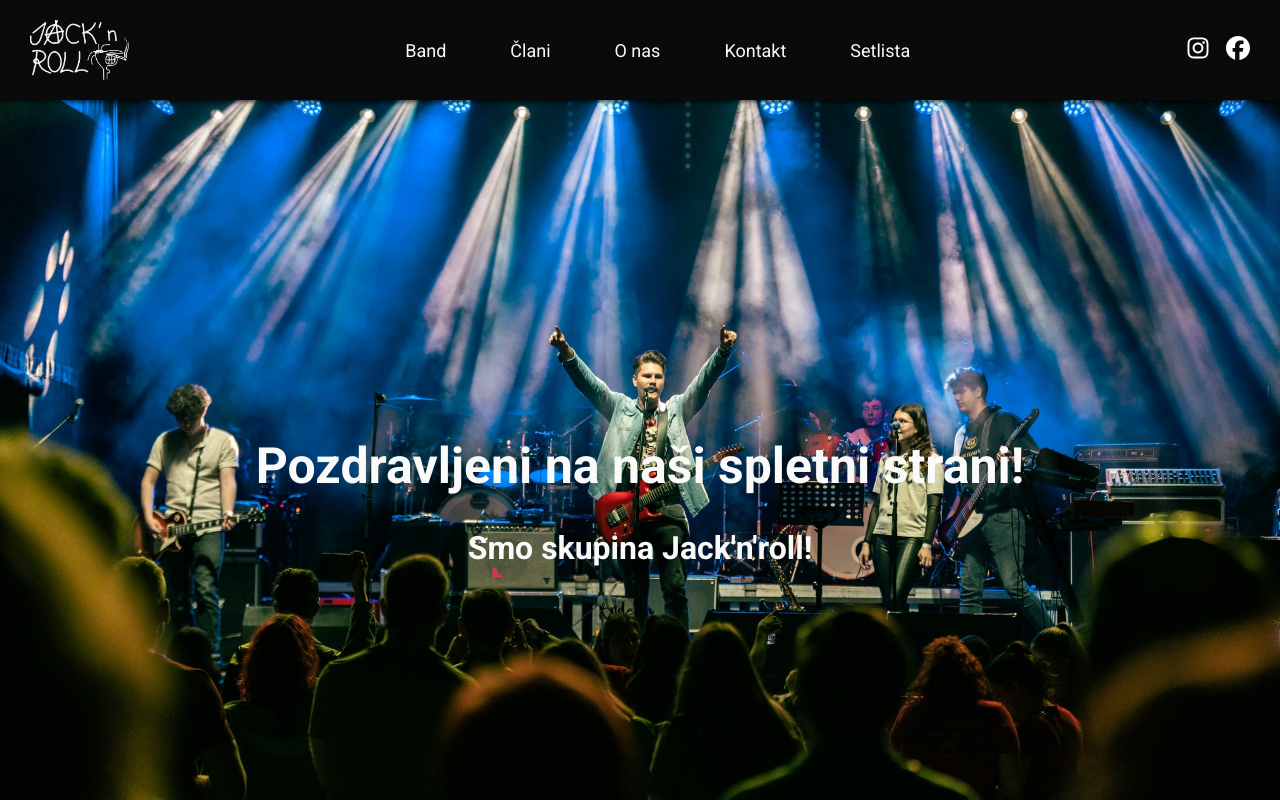
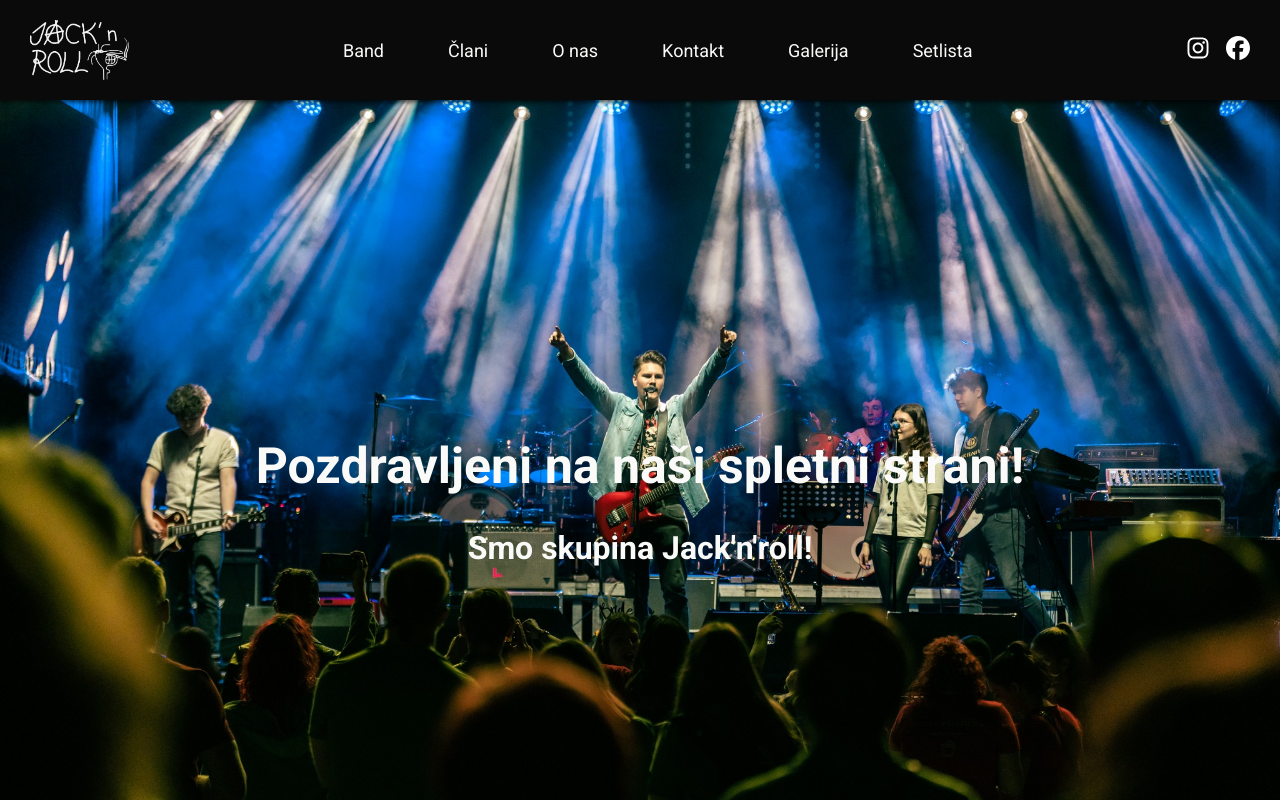
Before and after one commit to bezoj/jacknroll, a React (Vite) app: page / in a window 1280 px wide. Shown: the top 800 px of the page. Built offline with nearby package versions, Linux system fonts and the light colour scheme.

Commit message:
PT-10: Added react router package and two separate menu items in header (gallery and setlist)

```diff
--- a/package.json
+++ b/package.json
@@ -22,6 +22,7 @@
     "react": "^18.2.0",
     "react-dom": "^18.2.0",
     "react-hook-form": "^7.54.2",
+    "react-router-dom": "^7.1.5",
     "react-scroll": "^1.9.0",
     "zod": "^3.24.1"
   },
--- a/src/App.tsx
+++ b/src/App.tsx
@@ -1,34 +1,15 @@
-import { useState } from "react";
-import { Header } from "./components/page-sections/Header";
-import { LandingPage } from "./sections/LandingPage";
-import {
-  AboutUspage,
-  ContactUsPage,
-  ImageCarouselSection,
-  MembersPage,
-} from "./sections";
-import { Footer } from "./components/page-sections/Footer";
+import { BrowserRouter as Router, Routes, Route } from "react-router-dom";
+import { GalleryPage, HomePage, SetlistPage } from "./components/pages";
 
 function App() {
-  const [isMenuOpened, setIsMenuOpened] = useState(false);
-
   return (
-    <div className="bg-secondary relative">
-      <Header isMenuOpened={isMenuOpened} setIsMenuOpened={setIsMenuOpened} />
-      <div
-        className={`fixed inset-0 bg-black opacity-50 transition-opacity duration-300 ${
-          isMenuOpened ? "block z-40" : "hidden"
-        }`}
-        style={{ top: "304px" }} // Adjust based on header + dropdown height
-        onClick={() => setIsMenuOpened(false)}
-      />
-      <LandingPage />
-      <MembersPage />
-      <AboutUspage />
-      <ImageCarouselSection />
-      <ContactUsPage />
-      <Footer />
-    </div>
+    <Router>
+      <Routes>
+        <Route path="/" element={<HomePage />} />
+        <Route path="/setlist" element={<SetlistPage />} />
+        <Route path="/gallery" element={<GalleryPage />} />
+      </Routes>
+    </Router>
   );
 }
 
--- a/src/components/page-sections/Header.tsx
+++ b/src/components/page-sections/Header.tsx
@@ -1,5 +1,6 @@
 import { Text } from "../typography";
-import { Link } from "react-scroll";
+import { Link as ScrollLink } from "react-scroll";
+import { Link as PageLink } from "react-router-dom";
 import logo from "../../assets/logo.png";
 import { FontAwesomeIcon } from "@fortawesome/react-fontawesome";
 import { faBars } from "@fortawesome/free-solid-svg-icons";
@@ -17,17 +18,17 @@ export function Header({ isMenuOpened, setIsMenuOpened }: IHeaderProps) {
     <>
       <nav className="bg-primary min-h-[100px] flex justify-between items-center px-[30px] sticky top-0 shadow-bottom z-50">
         <Flex>
-          <Link to="band">
+          <ScrollLink to="band">
             <img
               src={logo}
               className="max-h-[60px] cursor-pointer"
               alt="Logo"
             />
-          </Link>
+          </ScrollLink>
         </Flex>
         <Flex className="hidden sm:flex justify-evenly gap-12">
           {menuItems.map((item, index) => (
-            <Link
+            <ScrollLink
               spy={true}
               to={item.id}
               duration={200}
@@ -42,8 +43,26 @@ export function Header({ isMenuOpened, setIsMenuOpened }: IHeaderProps) {
               >
                 {item.label}
               </Text>
-            </Link>
+            </ScrollLink>
           ))}
+          <PageLink to="gallery">
+            <Text
+              colorVariant="secondary"
+              textVariant="body"
+              className="p-2 hover:bg-secondary hover:text-primary cursor-pointer active:border-b-2 active:border-secondary"
+            >
+              Galerija
+            </Text>
+          </PageLink>
+          <PageLink to="setlist">
+            <Text
+              colorVariant="secondary"
+              textVariant="body"
+              className="p-2 hover:bg-secondary hover:text-primary cursor-pointer active:border-b-2 active:border-secondary"
+            >
+              Setlista
+            </Text>
+          </PageLink>
         </Flex>
         <Flex>
           <FontAwesomeIcon
--- a/src/components/page-sections/dropdown-menu/MenuItems.ts
+++ b/src/components/page-sections/dropdown-menu/MenuItems.ts
@@ -10,5 +10,4 @@ export const menuItems = [
   {id: "members", label: "Člani", href: "/clani"},
   {id: "about-us", label: "O nas", href: "/o-nas"},
   {id: "contact", label: "Kontakt", href: "/kontakt"},
-  {id: "setlist", label: "Setlista", href: "/setlista"},
 ]
--- /dev/null
+++ b/src/components/pages/GalleryPage.tsx
@@ -0,0 +1,12 @@
+import { Section } from "../page-sections";
+import { Text } from "../typography";
+
+export function GalleryPage() {
+  return (
+    <Section bgColor="primary" className="justify-center items-center">
+      <Text textVariant="title" colorVariant="secondary">
+        Galerija
+      </Text>
+    </Section>
+  );
+}
--- /dev/null
+++ b/src/components/pages/HomePage.tsx
@@ -0,0 +1,33 @@
+import { useState } from "react";
+import { Header } from "../page-sections";
+import {
+  AboutUspage,
+  ContactUsPage,
+  ImageCarouselSection,
+  LandingPage,
+  MembersPage,
+} from "../../sections";
+import { Footer } from "../page-sections/Footer";
+
+export function HomePage() {
+  const [isMenuOpened, setIsMenuOpened] = useState(false);
+
+  return (
+    <div className="bg-secondary relative">
+      <Header isMenuOpened={isMenuOpened} setIsMenuOpened={setIsMenuOpened} />
+      <div
+        className={`fixed inset-0 bg-black opacity-50 transition-opacity duration-300 ${
+          isMenuOpened ? "block z-40" : "hidden"
+        }`}
+        style={{ top: "304px" }} // Adjust based on header + dropdown height
+        onClick={() => setIsMenuOpened(false)}
+      />
+      <LandingPage />
+      <MembersPage />
+      <AboutUspage />
+      <ImageCarouselSection />
+      <ContactUsPage />
+      <Footer />
+    </div>
+  );
+}
--- /dev/null
+++ b/src/components/pages/SetlistPage.tsx
@@ -0,0 +1,3 @@
+export function SetlistPage() {
+  return <h1>Hello world</h1>;
+}
--- /dev/null
+++ b/src/components/pages/index.ts
@@ -0,0 +1,3 @@
+export * from "./HomePage"
+export * from "./SetlistPage"
+export * from "./GalleryPage"
```
Also changed, not shown: 1 other file (tests, documents, lock files or other folders).
